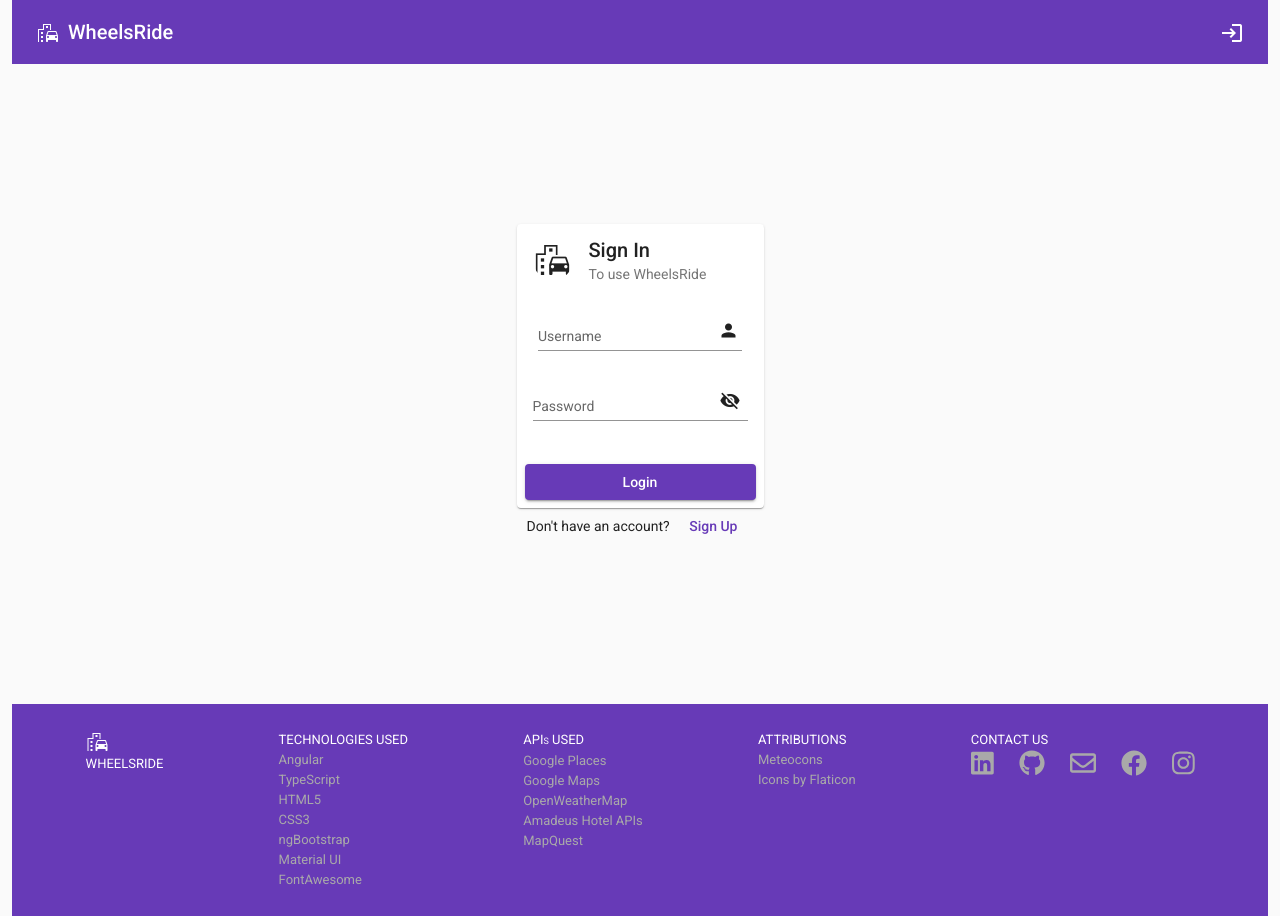
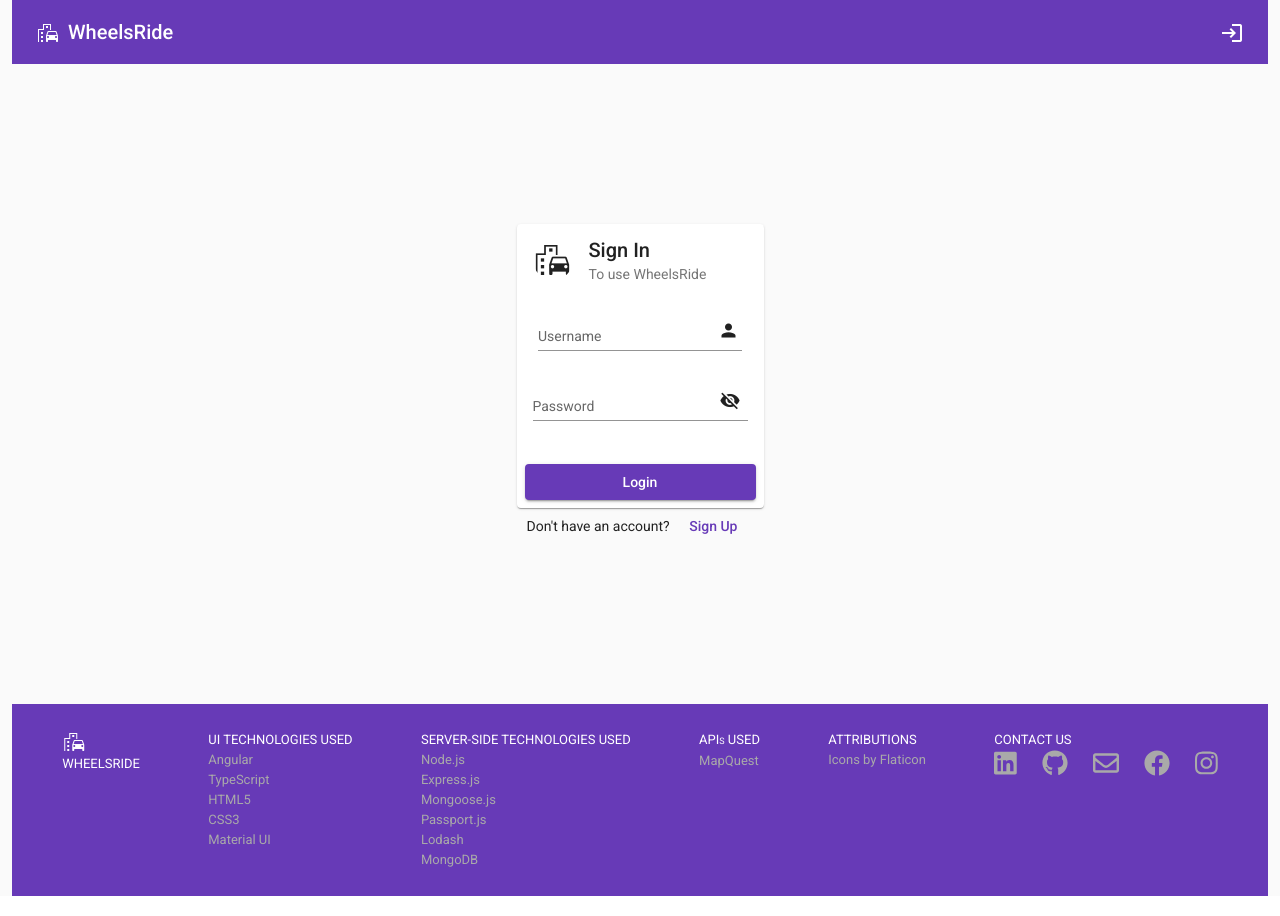
Before and after one commit to amshak18/WheelsRideClient, an Angular app: page /signin in a window 1280 px wide. Built offline with nearby package versions, Linux system fonts and the light colour scheme.

Commit message:
update footer and add padding to available requests

```diff
--- a/src/app/components/body/avaiable-requests/avaiable-requests.component.html
+++ b/src/app/components/body/avaiable-requests/avaiable-requests.component.html
@@ -1,4 +1,4 @@
-<div id = "requestLists">
+<div id="requestLists">
   <mat-list>
     <div mat-subheader>Available Requests</div>
     <mat-list-item *ngFor="let request of serviceRequests; index as i">
--- a/src/app/components/footer/footer.component.html
+++ b/src/app/components/footer/footer.component.html
@@ -5,27 +5,28 @@
       <h5>WheelsRide</h5>
     </div>
     <div class="box" [ngClass]="{'isPhonePortrait': isHandsetPortrait}">
-      <span><h5>Technologies Used</h5></span>
+      <span><h5>UI Technologies Used</h5></span>
       <span><a href="https://angular.io/">Angular</a></span>
       <span><a href="https://www.typescriptlang.org/">TypeScript</a></span>
       <span><p>HTML5</p></span>
       <span><p>CSS3</p></span>
-      <span><a href="https://ng-bootstrap.github.io/#/home">ngBootstrap</a></span>
       <span><a href="https://material.angular.io/">Material UI</a></span>
-      <span><a href="https://github.com/FortAwesome/angular-fontawesome">FontAwesome</a></span>
+    </div>
+    <div class="box" [ngClass]="{'isPhonePortrait': isHandsetPortrait}">
+      <span><h5>Server-side Technologies Used</h5></span>
+      <span><a href="https://nodejs.org/">Node.js</a></span>
+      <span><a href="https://expressjs.com/">Express.js</a></span>
+      <span><a href="https://mongoosejs.com/">Mongoose.js</a></span>
+      <span><a href="https://www.passportjs.org/">Passport.js</a></span>
+      <span><a href="https://lodash.com/">Lodash</a></span>
+      <span><a href="https://www.mongodb.com/">MongoDB</a></span>
     </div>
     <div class="box" [ngClass]="{'isPhonePortrait': isHandsetPortrait}">
       <span><h5>API<small>s</small> Used</h5></span>
-      <span><a
-        href="https://developers.google.com/maps/documentation/places/web-service/overview">Google Places</a></span>
-      <span><a href="https://github.com/angular/components/tree/main/src/google-maps#readme">Google Maps</a></span>
-      <span><a href="https://openweathermap.org/api">OpenWeatherMap</a></span>
-      <span><a href="https://developers.amadeus.com/self-service/category/hotel">Amadeus Hotel APIs</a></span>
       <span><a href="https://developer.mapquest.com/documentation/directions-api/">MapQuest</a></span>
     </div>
     <div class="box" [ngClass]="{'isPhonePortrait': isHandsetPortrait}">
       <span><h5>Attributions</h5></span>
-      <span><a class="row" href="https://bas.dev/work/meteocons">Meteocons</a></span>
       <span><a class="row" href="https://www.flaticon.com/" title="airplane animated icons" target="_blank">Icons by Flaticon</a></span>
     </div>
     <div class="box" [ngClass]="{'isPhonePortrait': isHandsetPortrait}">
```
